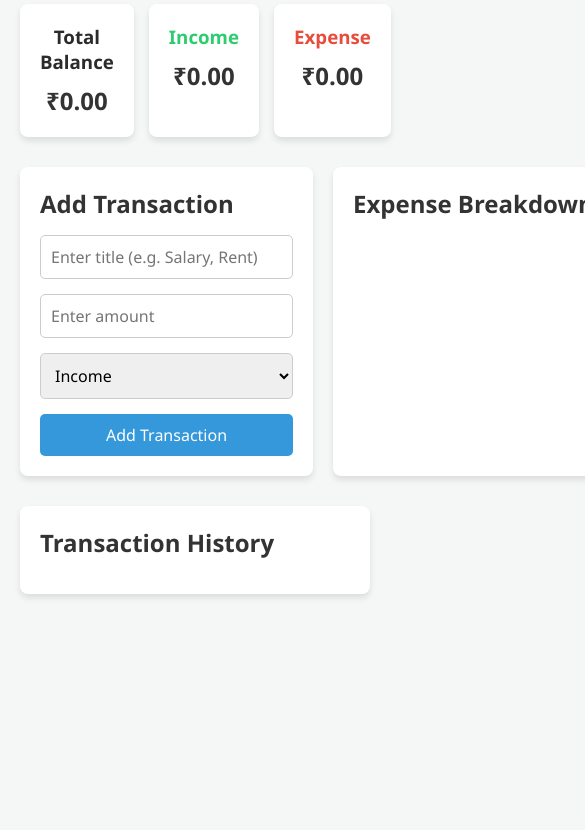
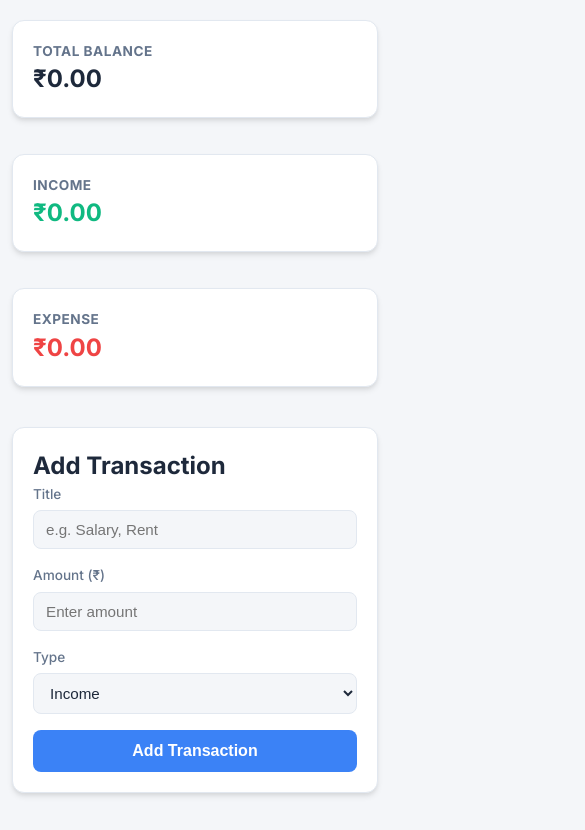
Before and after one commit to dev200604-dotcom/personal-finance-tracker, a plain HTML site: page frontend/index.html in a window 390 px wide. Shown: the part 122-952 px from the top of the page, 585 px wide, since content can reach past the window. Before the commit the page ends 844 px from the top, so only its background shows below. Drawn offline with nearby package versions, Linux system fonts and the light colour scheme; no server answers.

Commit message:
Phase 1: Added Dark Mode, Glass UI, and Mobile Responsiveness

```diff
--- a/frontend/app.js
+++ b/frontend/app.js
@@ -1,5 +1,28 @@
 const API_URL = 'https://personal-finance-tracker-1-ih49.onrender.com/api/transactions';
 
+// --- Theme Toggle Logic ---
+const themeToggleBtn = document.getElementById('theme-toggle');
+const currentTheme = localStorage.getItem('theme') || 'light';
+
+if (currentTheme === 'dark') {
+    document.documentElement.setAttribute('data-theme', 'dark');
+    themeToggleBtn.innerHTML = '<i class="fa-solid fa-sun"></i>';
+}
+
+themeToggleBtn.addEventListener('click', () => {
+    let theme = document.documentElement.getAttribute('data-theme');
+    if (theme === 'dark') {
+        document.documentElement.setAttribute('data-theme', 'light');
+        localStorage.setItem('theme', 'light');
+        themeToggleBtn.innerHTML = '<i class="fa-solid fa-moon"></i>';
+    } else {
+        document.documentElement.setAttribute('data-theme', 'dark');
+        localStorage.setItem('theme', 'dark');
+        themeToggleBtn.innerHTML = '<i class="fa-solid fa-sun"></i>';
+    }
+});
+
+// ... BAAKI AAPKA PURANA GET / ADD / DELETE TRANSACTIONS WALA LOGIC WAHI REHNE DO ...
 const balanceEl = document.getElementById('total-balance');
 const incomeEl = document.getElementById('total-income');
 const expenseEl = document.getElementById('total-expense');
--- a/frontend/index.html
+++ b/frontend/index.html
@@ -3,58 +3,86 @@
 <head>
     <meta charset="UTF-8">
     <meta name="viewport" content="width=device-width, initial-scale=1.0">
-  <title>Smart Personal Finance Tracker</title>
+    <title>Personal Finance Tracker</title>
+    <!-- Modern Font & Icons -->
+    <link href="https://fonts.googleapis.com/css2?family=Inter:wght@400;500;600;700&display=swap" rel="stylesheet">
+    <link rel="stylesheet" href="https://cdnjs.cloudflare.com/ajax/libs/font-awesome/6.4.0/css/all.min.css">
     <link rel="stylesheet" href="style.css">
-  <!-- Chart.js CDN for Analytics -->
-  <script src="https://cdn.jsdelivr.net/npm/chart.js"></script>
 </head>
 <body>
     <div class="container">
-    <header>
+        <!-- Header with Theme Toggle -->
+        <header class="app-header">
+            <div>
                 <h1>Personal Finance Tracker</h1>
+                <p class="subtitle">Track your income, expenses & savings</p>
+            </div>
+            <button id="theme-toggle" class="theme-btn" aria-label="Toggle Theme">
+                <i class="fa-solid fa-moon"></i>
+            </button>
         </header>
 
-    <section class="dashboard">
-      <div class="card balance">
+        <!-- Balance Overview Cards -->
+        <div class="summary-grid">
+            <div class="card balance-card">
                 <h3>Total Balance</h3>
                 <p id="total-balance">₹0.00</p>
             </div>
-      <div class="card income">
+            <div class="card income-card">
                 <h3>Income</h3>
                 <p id="total-income">₹0.00</p>
             </div>
-      <div class="card expense">
+            <div class="card expense-card">
                 <h3>Expense</h3>
                 <p id="total-expense">₹0.00</p>
             </div>
-    </section>
+        </div>
 
-    <div class="main-content">
-      <section class="form-section">
+        <!-- Main Layout: Form + Chart -->
+        <div class="main-grid">
+            <!-- Add Transaction Form -->
+            <div class="card form-card">
                 <h2>Add Transaction</h2>
                 <form id="transaction-form">
-          <input type="text" id="description" placeholder="Enter title (e.g. Salary, Rent)" required>
+                    <div class="form-group">
+                        <label for="text">Title</label>
+                        <input type="text" id="text" placeholder="e.g. Salary, Rent" required>
+                    </div>
+                    <div class="form-group">
+                        <label for="amount">Amount (₹)</label>
                         <input type="number" id="amount" placeholder="Enter amount" required>
+                    </div>
+                    <div class="form-group">
+                        <label for="type">Type</label>
                         <select id="type">
                             <option value="income">Income</option>
                             <option value="expense">Expense</option>
                         </select>
-          <button type="submit">Add Transaction</button>
+                    </div>
+                    <button type="submit" class="btn btn-primary">Add Transaction</button>
                 </form>
-      </section>
-
-      <section class="chart-section">
-        <h2>Expense Breakdown</h2>
-        <canvas id="expenseChart"></canvas>
-      </section>
             </div>
 
-    <section class="history-section">
-      <h2>Transaction History</h2>
-      <ul id="transaction-list"></ul>
-    </section>
+            <!-- Expense Breakdown Chart/Analytics -->
+            <div class="card chart-card">
+                <h2>Overview</h2>
+                <div class="chart-container">
+                    <canvas id="expense-chart"></canvas>
+                </div>
+            </div>
         </div>
 
+        <!-- Transaction History -->
+        <div class="card history-card">
+            <h2>Transaction History</h2>
+            <ul id="transaction-list" class="transaction-list">
+                <!-- Transactions will load dynamically -->
+            </ul>
+        </div>
+    </div>
+
+    <!-- Chart.js Library -->
+    <script src="https://cdn.jsdelivr.net/npm/chart.js"></script>
     <script src="app.js"></script>
 </body>
 </html>
--- a/frontend/style.css
+++ b/frontend/style.css
@@ -1,123 +1,203 @@
+/* CSS Variables for Light & Dark Mode */
+:root {
+    --bg-color: #f4f6f9;
+    --card-bg: #ffffff;
+    --text-primary: #1e293b;
+    --text-secondary: #64748b;
+    --border-color: #e2e8f0;
+    --primary-color: #3b82f6;
+    --primary-hover: #2563eb;
+    --income-color: #10b981;
+    --expense-color: #ef4444;
+    --shadow: 0 4px 6px -1px rgba(0, 0, 0, 0.1), 0 2px 4px -1px rgba(0, 0, 0, 0.06);
+    --radius: 12px;
+}
+
+[data-theme="dark"] {
+    --bg-color: #0f172a;
+    --card-bg: #1e293b;
+    --text-primary: #f8fafc;
+    --text-secondary: #94a3b8;
+    --border-color: #334155;
+    --shadow: 0 4px 20px rgba(0, 0, 0, 0.3);
+}
+
 * {
-  margin: 0;
-  padding: 0;
-  box-sizing: border-box;
-  font-family: 'Segoe UI', Tahoma, Geneva, Verdana, sans-serif;
+    box-sizing: border-box;
+    margin: 0;
+    padding: 0;
+    transition: background-color 0.3s ease, color 0.3s ease, border-color 0.3s ease;
 }
 
 body {
-  background-color: #f4f7f6;
-  color: #333;
-  padding: 20px;
+    font-family: 'Inter', sans-serif;
+    background-color: var(--bg-color);
+    color: var(--text-primary);
+    line-height: 1.5;
+    padding: 20px;
 }
 
 .container {
-  max-width: 900px;
-  margin: 0 auto;
+    max-width: 1000px;
+    margin: 0 auto;
 }
 
-header h1 {
-  text-align: center;
-  margin-bottom: 20px;
+/* Header & Theme Button */
+.app-header {
+    display: flex;
+    justify-content: space-between;
+    align-items: center;
+    margin-bottom: 24px;
 }
 
-.dashboard {
-  display: flex;
-  justify-content: space-between;
-  gap: 15px;
-  margin-bottom: 30px;
+.app-header h1 {
+    font-size: 1.75rem;
+    font-weight: 700;
 }
 
-.card {
-  flex: 1;
-  background: white;
-  padding: 20px;
-  border-radius: 8px;
-  box-shadow: 0 4px 6px rgba(0,0,0,0.1);
-  text-align: center;
+.subtitle {
+    color: var(--text-secondary);
+    font-size: 0.9rem;
 }
 
-.card.balance h3 { color: #2b2b2b; }
-.card.income h3 { color: #2ecc71; }
-.card.expense h3 { color: #e74c3c; }
-
-.card p {
-  font-size: 1.5rem;
-  font-weight: bold;
-  margin-top: 10px;
+.theme-btn {
+    background: var(--card-bg);
+    color: var(--text-primary);
+    border: 1px solid var(--border-color);
+    padding: 10px 14px;
+    border-radius: 50%;
+    cursor: pointer;
+    font-size: 1.2rem;
+    box-shadow: var(--shadow);
 }
 
-.main-content {
-  display: flex;
-  gap: 20px;
-  margin-bottom: 30px;
+.theme-btn:hover {
+    transform: scale(1.05);
 }
 
-.form-section, .chart-section {
-  flex: 1;
-  background: white;
-  padding: 20px;
-  border-radius: 8px;
-  box-shadow: 0 4px 6px rgba(0,0,0,0.1);
+/* Cards Base Style */
+.card {
+    background: var(--card-bg);
+    border-radius: var(--radius);
+    padding: 20px;
+    border: 1px solid var(--border-color);
+    box-shadow: var(--shadow);
+    margin-bottom: 20px;
 }
 
-form {
-  display: flex;
-  flex-direction: column;
-  gap: 15px;
-  margin-top: 15px;
+.card:hover {
+    transform: translateY(-2px);
+    transition: transform 0.2s ease;
 }
 
-form input, form select, form button {
-  padding: 10px;
-  border: 1px solid #ccc;
-  border-radius: 5px;
-  font-size: 1rem;
+/* Summary Grid */
+.summary-grid {
+    display: grid;
+    grid-template-columns: repeat(3, 1fr);
+    gap: 16px;
+    margin-bottom: 20px;
 }
 
-form button {
-  background-color: #3498db;
-  color: white;
-  border: none;
-  cursor: pointer;
+.balance-card h3, .income-card h3, .expense-card h3 {
+    font-size: 0.85rem;
+    text-transform: uppercase;
+    color: var(--text-secondary);
+    letter-spacing: 0.5px;
 }
 
-form button:hover {
-  background-color: #2980b9;
+.balance-card p { font-size: 1.5rem; font-weight: 700; color: var(--text-primary); }
+.income-card p { font-size: 1.5rem; font-weight: 700; color: var(--income-color); }
+.expense-card p { font-size: 1.5rem; font-weight: 700; color: var(--expense-color); }
+
+/* Main Section Grid */
+.main-grid {
+    display: grid;
+    grid-template-columns: 1fr 1fr;
+    gap: 20px;
 }
 
-.history-section {
-  background: white;
-  padding: 20px;
-  border-radius: 8px;
-  box-shadow: 0 4px 6px rgba(0,0,0,0.1);
+/* Form Styling */
+.form-group {
+    margin-bottom: 16px;
 }
 
-#transaction-list {
-  list-style: none;
-  margin-top: 15px;
+.form-group label {
+    display: block;
+    font-size: 0.85rem;
+    font-weight: 500;
+    margin-bottom: 6px;
+    color: var(--text-secondary);
 }
 
-#transaction-list li {
-  display: flex;
-  justify-content: space-between;
-  padding: 10px;
-  border-bottom: 1px solid #eee;
+.form-group input, .form-group select {
+    width: 100%;
+    padding: 10px 12px;
+    border-radius: 8px;
+    border: 1px solid var(--border-color);
+    background: var(--bg-color);
+    color: var(--text-primary);
+    font-size: 0.95rem;
+    outline: none;
 }
 
-#transaction-list li.income {
-  border-left: 5px solid #2ecc71;
+.form-group input:focus, .form-group select:focus {
+    border-color: var(--primary-color);
 }
 
-#transaction-list li.expense {
-  border-left: 5px solid #e74c3c;
+.btn-primary {
+    width: 100%;
+    padding: 12px;
+    background: var(--primary-color);
+    color: white;
+    border: none;
+    border-radius: 8px;
+    font-weight: 600;
+    cursor: pointer;
+    font-size: 1rem;
 }
 
+.btn-primary:hover {
+    background: var(--primary-hover);
+}
+
+/* Transaction List */
+.transaction-list {
+    list-style: none;
+    max-height: 300px;
+    overflow-y: auto;
+}
+
+.transaction-item {
+    display: flex;
+    justify-content: space-between;
+    align-items: center;
+    padding: 12px 16px;
+    border-bottom: 1px solid var(--border-color);
+    border-right: 5px solid transparent;
+}
+
+.transaction-item.income { border-right-color: var(--income-color); }
+.transaction-item.expense { border-right-color: var(--expense-color); }
+
 .delete-btn {
-  background: #e74c3c;
-  color: white;
-  border: none;
-  padding: 4px 8px;
-  border-radius: 4px;
-  cursor: pointer;
+    background: transparent;
+    border: none;
+    color: var(--text-secondary);
+    cursor: pointer;
+    margin-left: 10px;
 }
+
+.delete-btn:hover { color: var(--expense-color); }
+
+/* Mobile Responsiveness (Screen < 768px) */
+@media (max-width: 768px) {
+    .summary-grid {
+        grid-template-columns: 1fr;
+    }
+    .main-grid {
+        grid-template-columns: 1fr;
+    }
+    body {
+        padding: 12px;
+    }
+}
```
Lines whose indentation alone changed are shown as unchanged.
